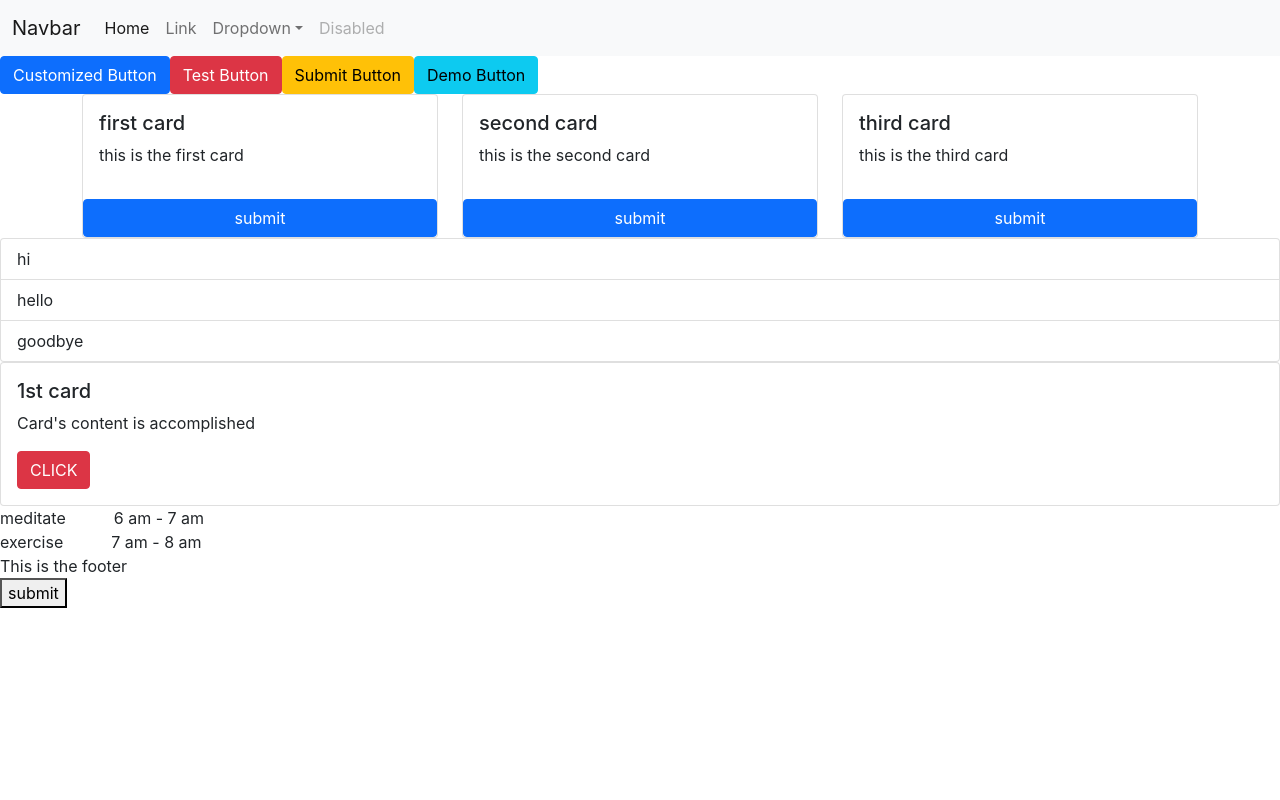
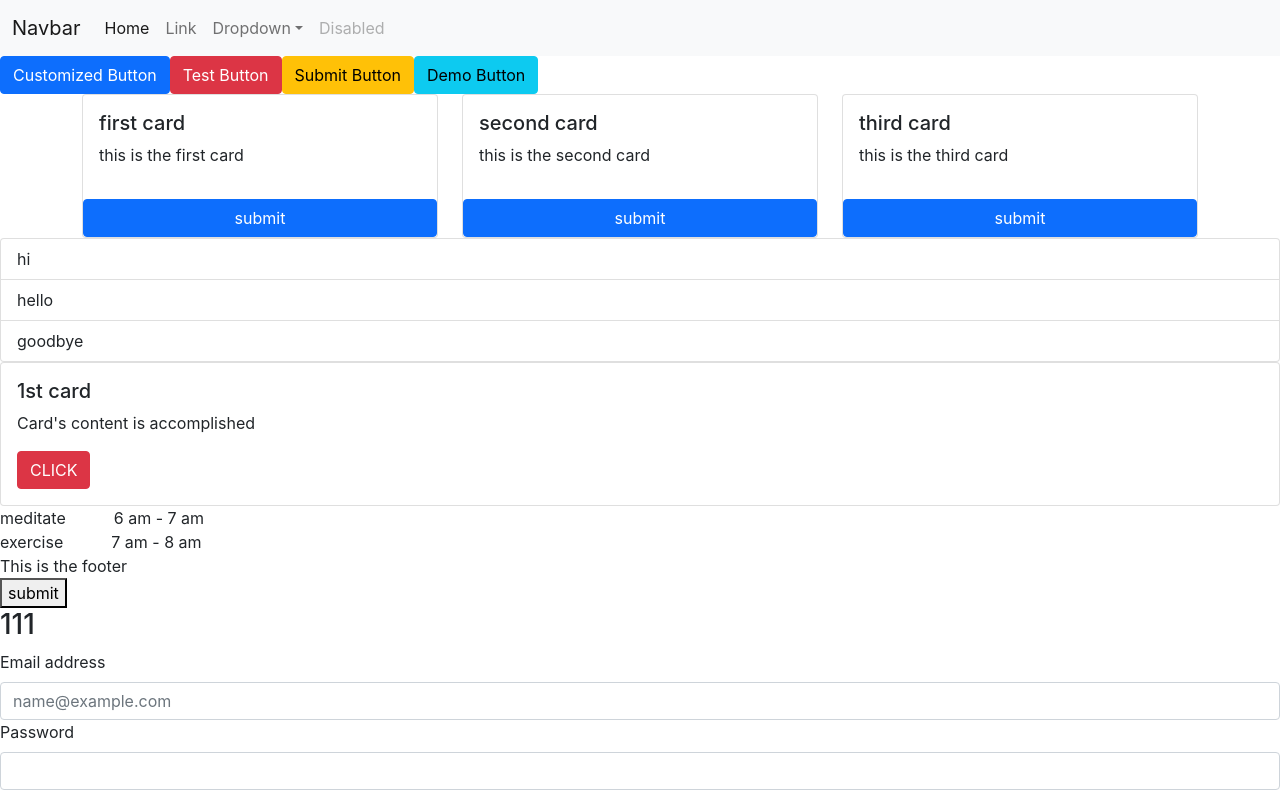
Before and after one commit to Bably15/react-js, a React (Create React App) app: page / in a window 1280 px wide. Built offline with nearby package versions, Linux system fonts and the light colour scheme.

Commit message:
input field

```diff
--- a/src/App.js
+++ b/src/App.js
@@ -9,6 +9,11 @@ import Footer from "./component/Footer";
 
 function App() {
     const [array, setArray] = useState(111);
+    const [loginDetails, setLoginDetails] = useState({
+        email: "",
+        password: "",
+    });
+    const { email, password } = loginDetails;
     const newArr = ["hi", "hello", "goodbye"];
     const obj = {
         title: "1st card",
@@ -24,7 +29,14 @@ function App() {
             taskTime: "7 am - 8 am",
         },
     ];
-    console.log(array);
+
+    const handleChange = (e) => {
+        console.log(loginDetails);
+        setLoginDetails({
+            ...loginDetails,
+            [e.target.name]: e.target.value,
+        });
+    };
     return (
         <div className="App">
             <Header />
@@ -58,7 +70,37 @@ function App() {
             <Card2 object={obj} />
             <List2 tasks={arr} />
             <Footer />
-            <button onClick={() => setArray(array + 222)}>submit</button>
+            <div>
+                <button onClick={() => setArray(array + 222)}>submit</button>
+                <h3>{array}</h3>
+            </div>
+
+            <div>
+                <label for="exampleFormControlInput1" class="form-label">
+                    Email address
+                </label>
+                <input
+                    type="email"
+                    class="form-control"
+                    id="exampleFormControlInput1"
+                    placeholder="name@example.com"
+                    name="email"
+                    onChange={handleChange}
+                    value={email}
+                />
+                <label for="exampleFormControlInput1" class="form-label">
+                    Password
+                </label>
+                <input
+                    type="password"
+                    class="form-control"
+                    id="exampleFormControlInput1"
+                    name="password"
+                    onChange={handleChange}
+                    value={password}
+                />
+                <h2>{password}</h2>
+            </div>
         </div>
     );
 }
```
